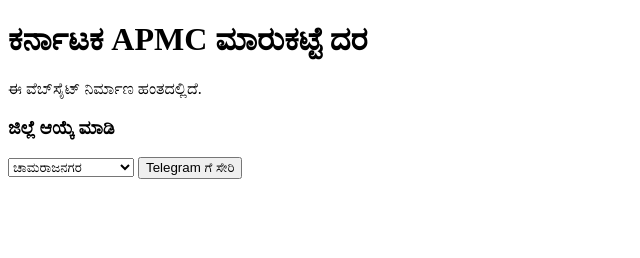
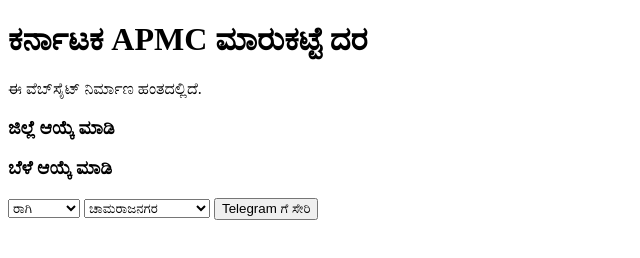
Before and after one commit to Sachinsmarty/karnataka-apmc-telegram, a plain HTML site: page index.html in a window 1280 px wide. Shown: the whole page, without its empty margins (0-640 px from the left). Drawn offline with Linux system fonts and the light colour scheme.

Commit message:
Update index.html

```diff
--- a/index.html
+++ b/index.html
@@ -11,6 +11,15 @@
 
 <p>ಈ ವೆಬ್‌ಸೈಟ್ ನಿರ್ಮಾಣ ಹಂತದಲ್ಲಿದೆ.</p>
   <h3>ಜಿಲ್ಲೆ ಆಯ್ಕೆ ಮಾಡಿ</h3>
+  <h3>ಬೆಳೆ ಆಯ್ಕೆ ಮಾಡಿ</h3>
+
+<select>
+  <option>ರಾಗಿ</option>
+  <option>ಮೆಕ್ಕೆಜೋಳ</option>
+  <option>ಕಬ್ಬು</option>
+  <option>ಅಡಿಕೆ</option>
+  <option>ತೆಂಗು</option>
+</select>
 
 <select>
   <option>ಚಾಮರಾಜನಗರ</option>
```
